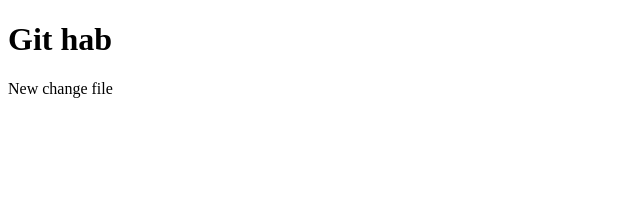
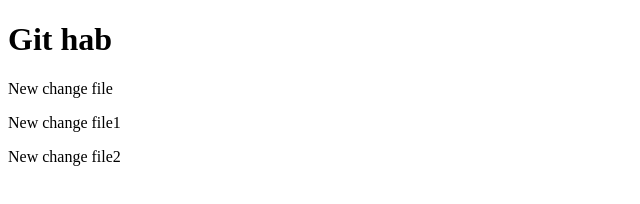
Before and after one commit to morkowin/site, a plain HTML site: page index.html in a window 1280 px wide. Shown: the whole page, without its empty margins (0-640 px from the left). Drawn offline with Linux system fonts and the light colour scheme.

Commit message:
second commit

```diff
--- a/index.html
+++ b/index.html
@@ -6,5 +6,7 @@
 	<body>
 		<h1>Git hab</h1>
 		<p>New change file</p>
+		<p>New change file1</p>
+		<p>New change file2</p>
 	</body>
 </html>
```
